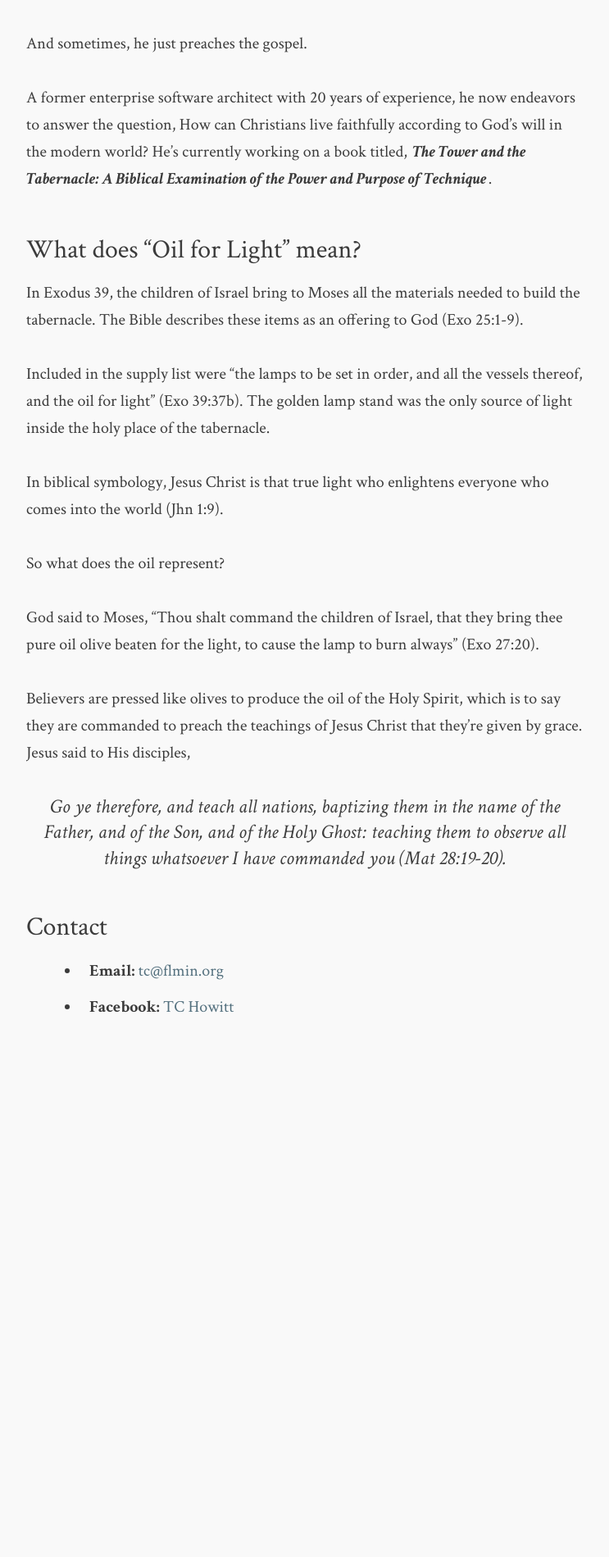
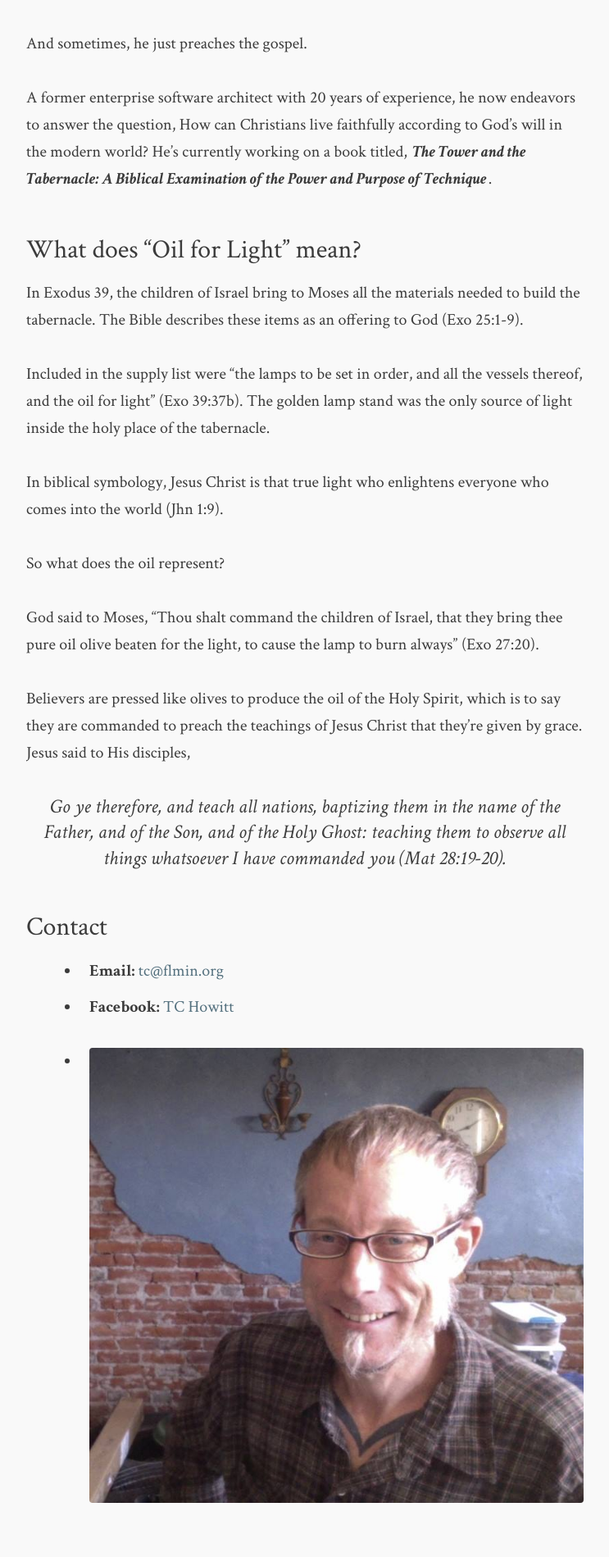
Before and after one commit to flashlightministries/oilforlight, a Jekyll site: the page built from about.md, in a window 1280 px wide. Shown: the part 977-2876 px from the top of the page at 82% size, without its empty margins (268-1011 px from the left). Built offline with Jekyll 4.4.1, drawn with Linux system fonts in a browser that asks for light colours; nearby versions of some CDN libraries; before the commit the page ends 2288 px from its top, so only the background shows below that.

Commit message:
Update about.md

```diff
--- a/about.md
+++ b/about.md
@@ -34,3 +34,4 @@
 
   * **Email:** [tc@flmin.org](mailto:tc@flmin.org){:target="_blank"}
   * **Facebook:** [TC Howitt](http://facebook.com/whirlingvortices){:target="_blank"}
+  * ![](http://oilforlight.com/images/profile.jpg)
```
